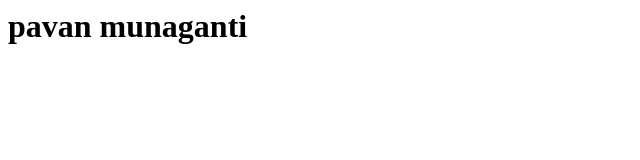
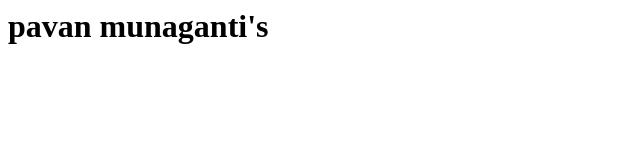
Before and after one commit to pavanmunaganti1/test, a plain HTML site: page index.html in a window 1280 px wide. Shown: the full height of the page, 0-640 px from the left. Drawn offline with Linux system fonts and the light colour scheme.

Commit message:
Update index.html

```diff
--- a/index.html
+++ b/index.html
@@ -1,6 +1,6 @@
 <hmtl>
 <head> <title> test</title></head>
   <body>
-    <h1>pavan munaganti</h1>
+    <h1>pavan munaganti's</h1>
   </body>
 </html>
```
